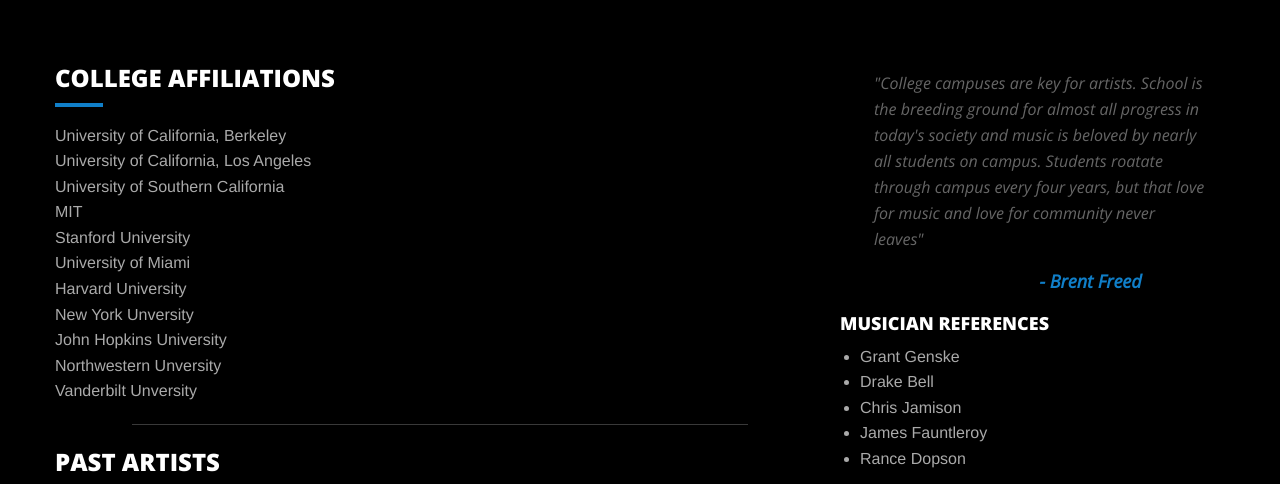
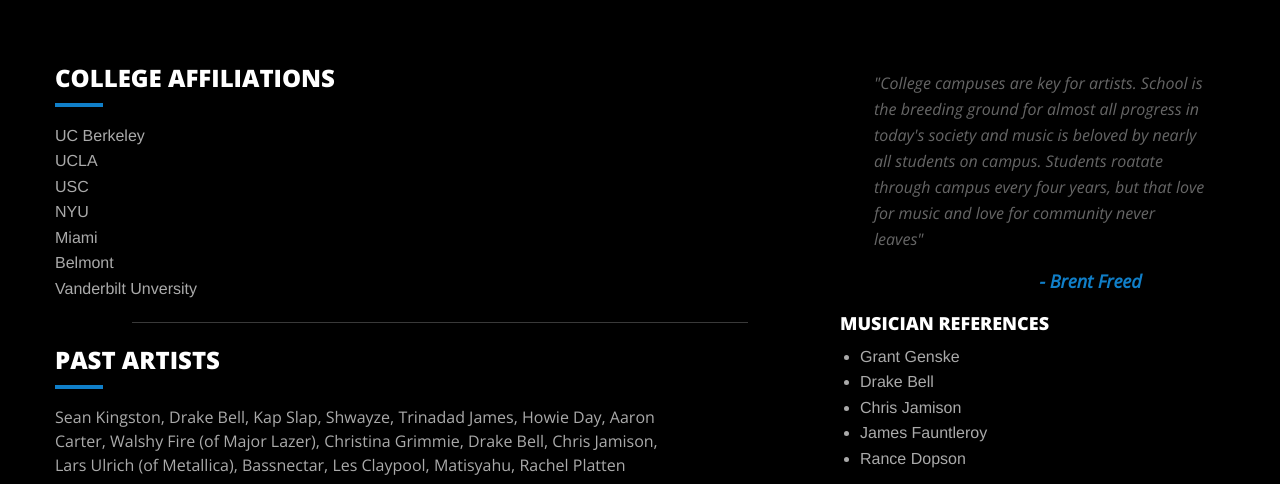
Before and after one commit to sanjeevsuresh/brentfreedmusic, a plain HTML site: page index.html in a window 1280 px wide. Shown: the part 285-769 px from the top of the page. Drawn offline with nearby package versions, Linux system fonts and the light colour scheme.

Commit message:
Revised School Names

```diff
--- a/index.html
+++ b/index.html
@@ -40,18 +40,13 @@
           	<h2 class="section-title">College Affiliations</h2>
             <p class="entry-heading"></p>
             	<ul class="colleges">
-            		<li>University of California, Berkeley </li>
-            		<li>University of California, Los Angeles</li>
-            		<li>University of Southern California</li>
-                <li>MIT</li>
-                <li>Stanford University</li>
-            		<li>University of Miami</li>
-            		<li>Harvard University</li>
-            		<li>New York Unversity</li>
-            		<li>John Hopkins University</li>
-                <li>Northwestern Unversity</li>
+            		<li>UC Berkeley </li>
+            		<li>UCLA</li>
+            		<li>USC</li>
+                <li>NYU</li>
+            		<li>Miami</li>
+            		<li>Belmont</li>
                 <li>Vanderbilt Unversity</li>
-
             	</ul>
               <hr />
           </div>
```
